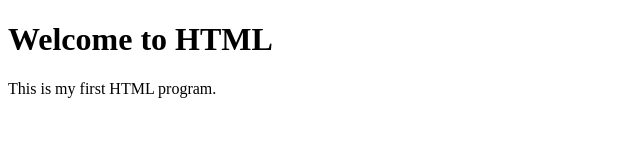
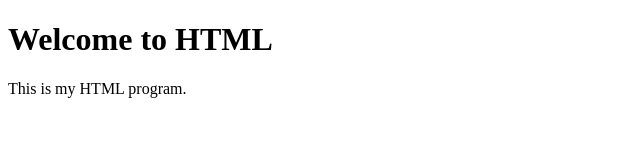
Before and after one commit to Priyanshi795/my-git-test, a plain HTML site: page index.html in a window 1280 px wide. Shown: the full height of the page, 0-640 px from the left. Drawn offline with Linux system fonts and the light colour scheme.

Commit message:
log commit

```diff
--- a/hello.txt
+++ b/hello.txt
@@ -0,0 +1 @@
+hey
--- a/index.html
+++ b/index.html
@@ -6,7 +6,7 @@
 <body>
 
     <h1>Welcome to HTML</h1>
-    <p>This is my first HTML program.</p>
+    <p>This is my HTML program.</p>
 
 </body>
 </html>
```
